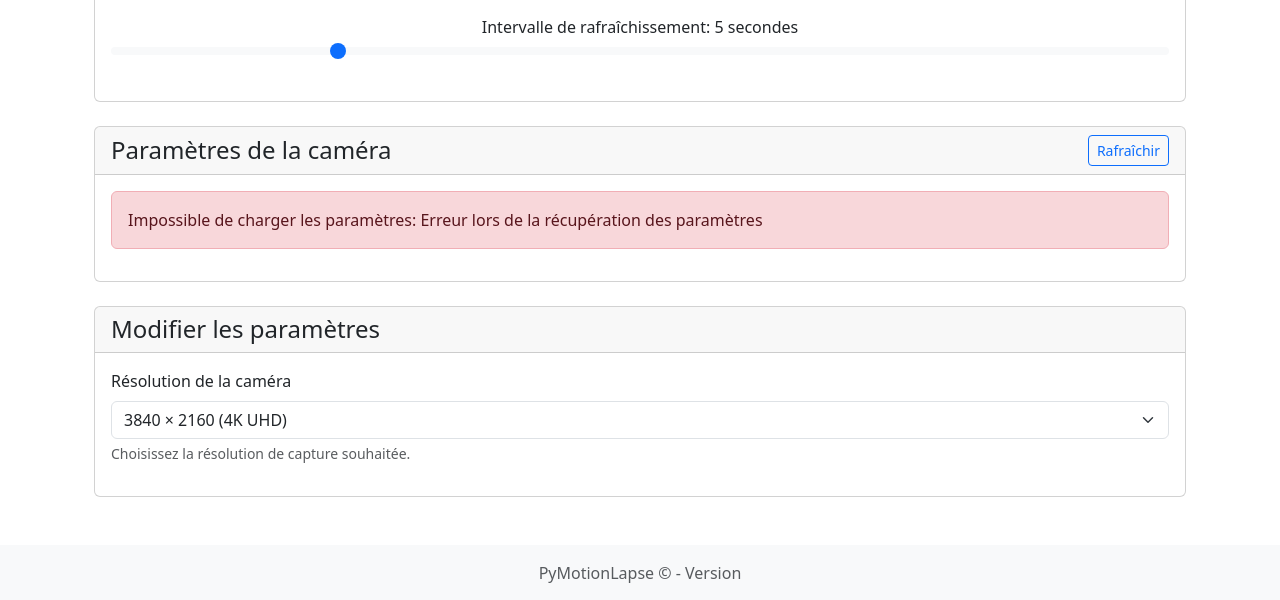
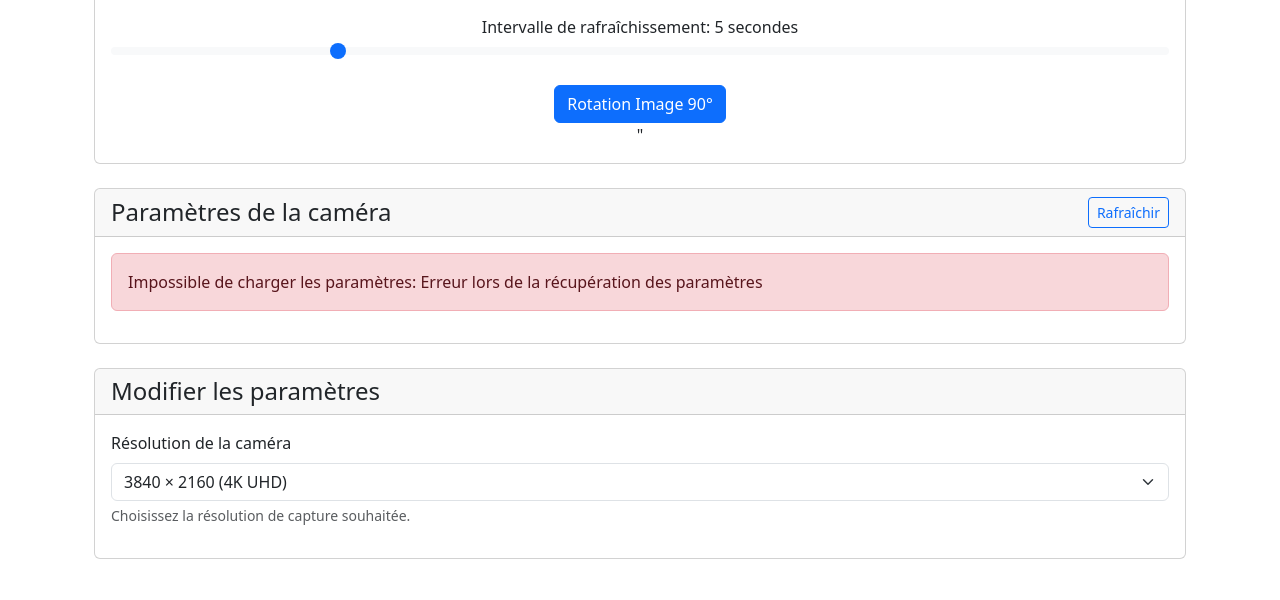
Before and after one commit to elastra-fr/PyMotionLapse-RpiEdition, a FastAPI app: page /settings in a window 1280 px wide. Shown: the part 516-1116 px from the top of the page. Run offline with FastAPI, Linux system fonts and the light colour scheme; parts of the project's set-up code (start-up, migrations or seed data) failed here and were passed over.

Commit message:
add rotation on settings preview image

```diff
--- a/app/static/js/settings.js
+++ b/app/static/js/settings.js
@@ -214,3 +214,23 @@
     refreshPreview();
     restartRefreshTimer();
 });
+
+document.addEventListener('DOMContentLoaded', function() {
+
+let rotation = 0;
+const previewImage=document.getElementById('preview-image');
+const btnRotation = document.getElementById('btn-rotation');
+
+    if (btnRotation && previewImage) {
+        btnRotation.addEventListener('click', function(e) {
+            e.preventDefault();
+            rotation = (rotation + 90) % 360;
+            previewImage.style.transform = `rotate(${rotation}deg)`;
+        });
+    }
+
+
+
+
+
+});
--- a/app/templates/settings.html
+++ b/app/templates/settings.html
@@ -18,6 +18,15 @@
                     <label for="refresh-interval">Intervalle de rafraîchissement: <span id="refresh-value">5</span> secondes</label>
                     <input type="range" class="form-range" id="refresh-interval" min="1" max="20" value="5">
                 </div>
+                <div class="form-group">
+
+                    <a href="#" id="btn-rotation" class="btn btn-primary">
+
+                    <i class="bi bi-arrow-clockwise"></i> Rotation Image 90°
+
+                    </a>
+
+                </div>"
             </div>
         </div>
     </div>
```
